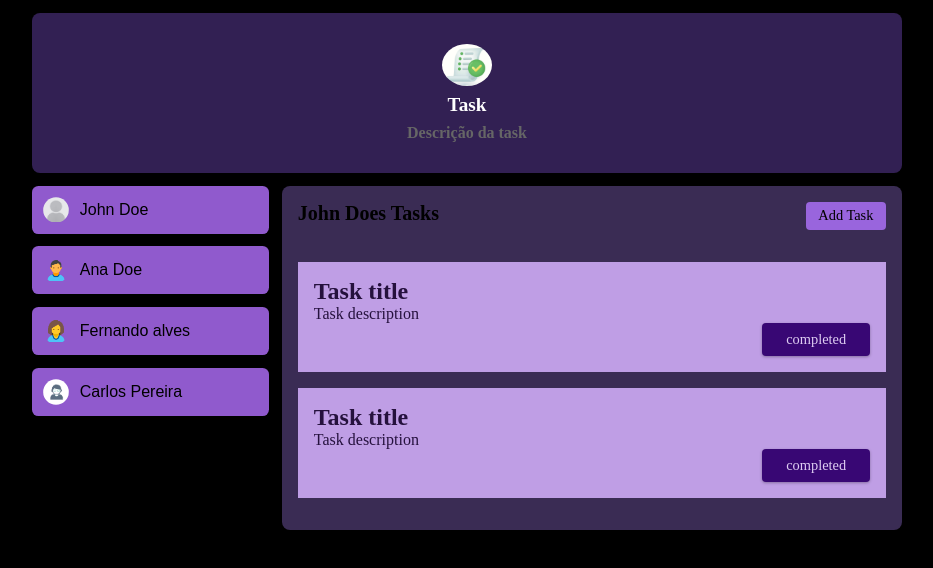
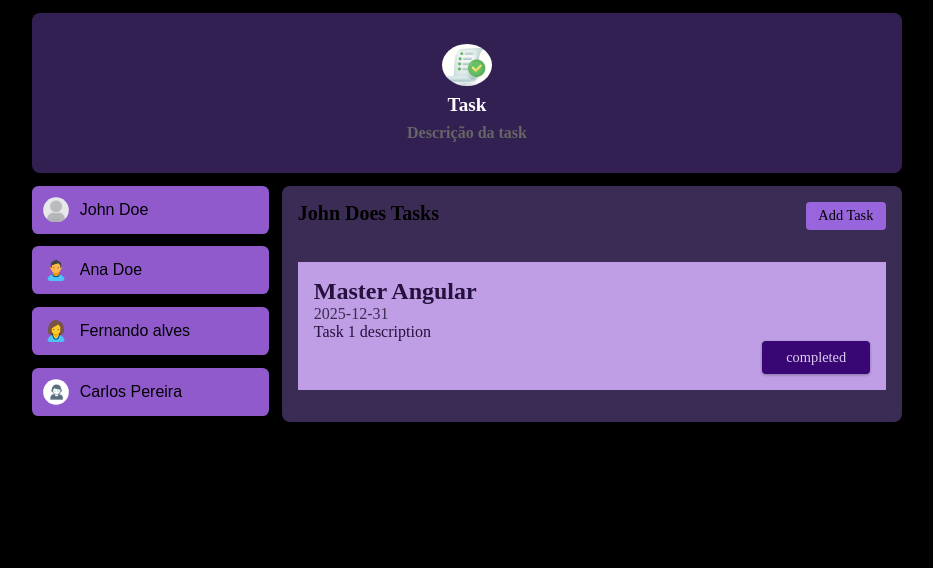
Before and after one commit to alessandrouleon/task-angular, an Angular app: page / in a window 1280 px wide. Both pictures are taken after a click on the button "John Doe". Shown: the top 568 px of the page, without its empty margins (173-1106 px from the left). Built offline with nearby package versions, Linux system fonts and the light colour scheme.

Commit message:
feat: incluindo name task

```diff
--- a/src/app/app.component.html
+++ b/src/app/app.component.html
@@ -1,9 +1,8 @@
-
 <app-header></app-header>
 
 <div class="container">
   <main class="main-layout">
-  <ul id="users"  class="user-list">
+    <ul id="users" class="user-list">
       @for (user of users; track user.id) {
       <li>
         <app-user
@@ -17,11 +16,11 @@
       }
     </ul>
     @if (selectUser) {
-    <div class="task-card" >
-      <app-tasks [name]="selectUser.name"></app-tasks>
+    <div class="task-card">
+      <app-tasks [userId]="selectUser.id" [name]="selectUser.name"></app-tasks>
     </div>
     } @else {
-    <p id="fallback"class="task-card-empty">No user selected</p>
+    <p id="fallback" class="task-card-empty">No user selected</p>
     }
   </main>
 </div>
--- a/src/app/dummy-users.ts
+++ b/src/app/dummy-users.ts
@@ -5,8 +5,8 @@ interface User {
 }
 
 export const DUMMY_USERS: User[] = [
-  { id: "0", name: 'John Doe' , avatar: 'user1.jpg' },
-  { id:"1", name: 'Ana Doe' , avatar: 'user3.png' },
-  { id: "2", name: 'Fernando alves' , avatar: 'user4.png' },
-  { id: "3", name: 'Carlos Pereira' , avatar: 'user2.jpg' },
+  { id: 'u0', name: 'John Doe', avatar: 'user1.jpg' },
+  { id: 'u1', name: 'Ana Doe', avatar: 'user3.png' },
+  { id: 'u2', name: 'Fernando alves', avatar: 'user4.png' },
+  { id: 'u3', name: 'Carlos Pereira', avatar: 'user2.jpg' },
 ];
--- a/src/app/tasks/task/task.component.html
+++ b/src/app/tasks/task/task.component.html
@@ -1,7 +1,7 @@
 <article>
-  <h2>Task title</h2>
-  <time datetime="2023-08-08"></time>
-  <p>Task description</p>
+  <h2>{{ task.title }}</h2>
+  <time>{{ task.dueDate }}</time>
+  <p>{{ task.sumary }}</p>
   <div class="actions">
     <button>completed</button>
   </div>
--- a/src/app/tasks/tasks.component.html
+++ b/src/app/tasks/tasks.component.html
@@ -7,11 +7,10 @@
   </header>
 
   <ul class="tasks">
+    @for (task of selectedUserTesks; track task.id) {
     <li>
-      <app-task />
+      <app-task [task]="task" />
     </li>
-    <li>
-      <app-task />
-    </li>
+    }
   </ul>
 </section>
--- a/src/app/tasks/tasks.component.ts
+++ b/src/app/tasks/tasks.component.ts
@@ -1,15 +1,47 @@
 import { Component, Input } from '@angular/core';
-import { TaskComponent } from "./task/task.component";
+import { TaskComponent } from './task/task.component';
 
 @Component({
   selector: 'app-tasks',
   imports: [TaskComponent],
   templateUrl: './tasks.component.html',
-  styleUrl: './tasks.component.scss'
+  styleUrl: './tasks.component.scss',
 })
 export class TasksComponent {
+  @Input({ required: true }) userId!: string;
+  @Input({ required: true }) name!: string;
 
-  @Input({required: true }) name!: string;
-
-
+  tasks = [
+    {
+      id: 't1',
+      userId: 'u0',
+      title: 'Master Angular',
+      sumary: 'Task 1 description',
+      dueDate: '2025-12-31',
+    },
+    {
+      id: 't2',
+      userId: 'u1',
+      title: 'Master TypeScriptrrrrrrrrrrrrrrrrrrrrrrrrr',
+      sumary: 'Task 2 sumary',
+      dueDate: '2025-12-31',
+    },
+    {
+      id: 't3',
+      userId: 'u2',
+      title: 'Master LLM',
+      sumary: 'Task 3 description',
+      dueDate: '2025-12-31',
+    },
+    {
+      id: 't4',
+      userId: 'u3',
+      title: 'Master Pyton',
+      sumary: 'Task 4 Pyton',
+      dueDate: '2025-12-31',
+    },
+  ];
+  get selectedUserTesks() {
+    return this.tasks.filter((task) => task.userId === this.userId);
+  }
 }
```
Also changed, not shown: src/app/app.component.ts (+3 -5 lines), src/app/tasks/task/task.component.ts (+11 -3 lines), 1 other file (tests, documents, lock files or other folders). Lines whose indentation alone changed are shown as unchanged.
